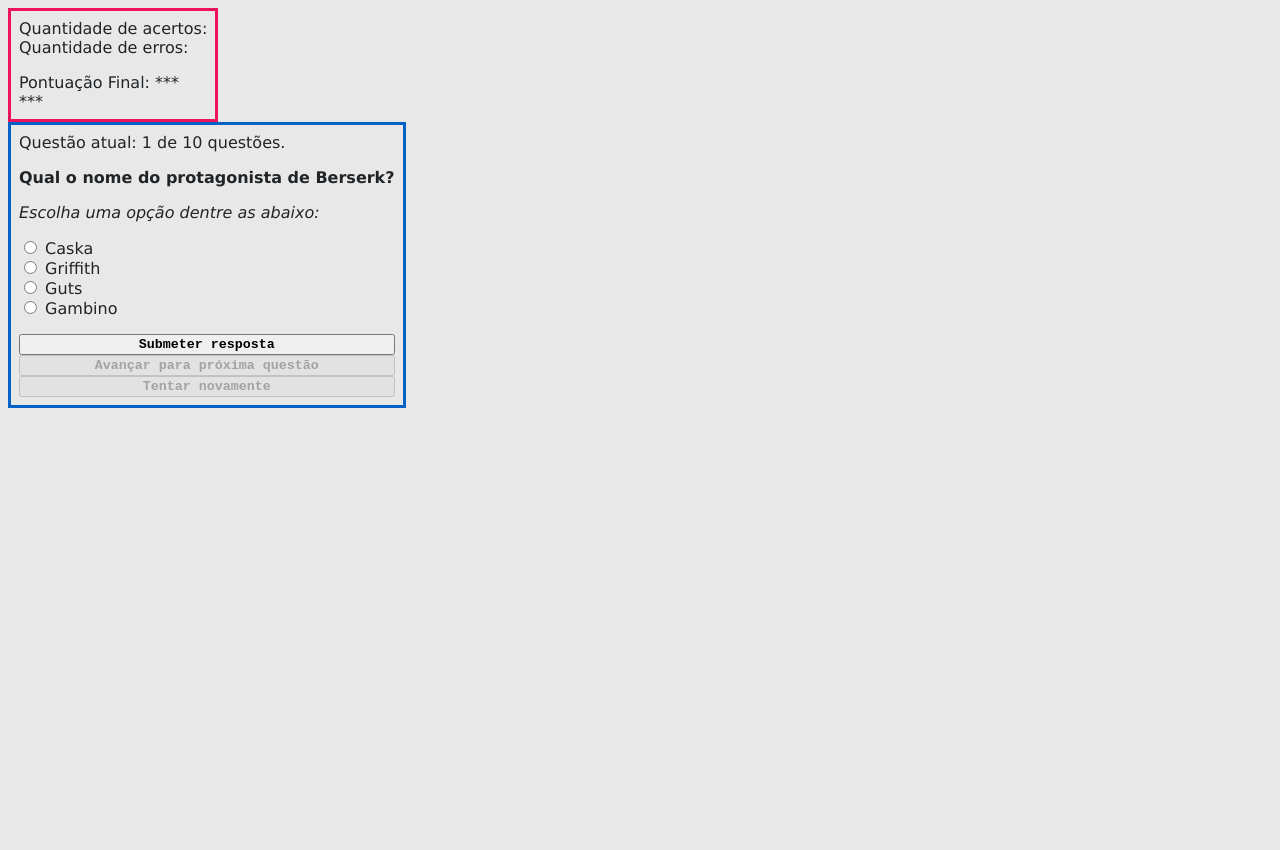
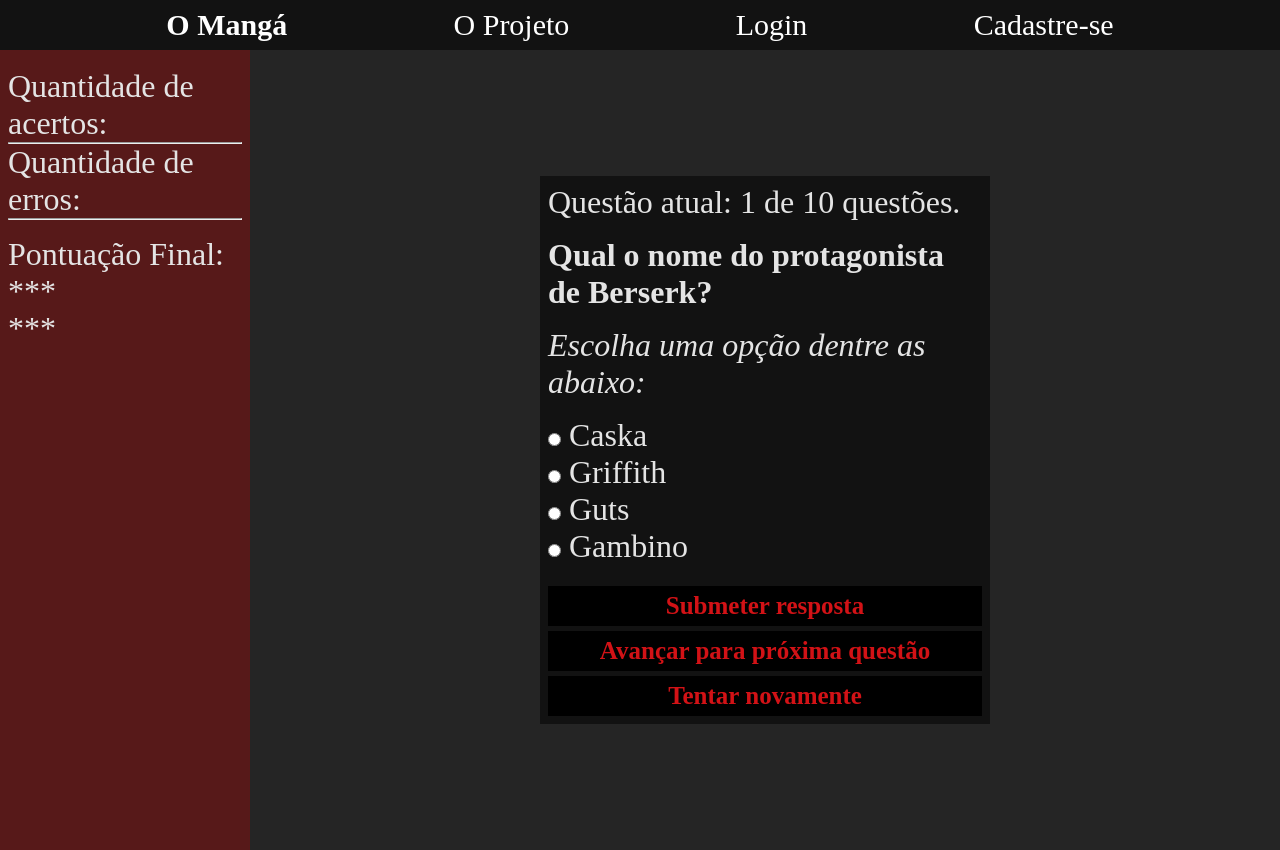
Before and after one commit to FabPuttini/Berserk, a website: page public/quiz.html in a window 1280 px wide. Both pictures are taken after a click on the button "INICIAR QUIZ". Before the commit the page ends 800 px from the top, so only its background shows below. Drawn offline with Linux system fonts and the light colour scheme; a web font is replaced by a local one.

Commit message:
CSS do quiz iniciado + ajustes na navbar

```diff
--- a/public/quiz.html
+++ b/public/quiz.html
@@ -9,64 +9,25 @@
 </head>
 
 
-<body onload="onloadEsconder()">
-    <div id="pontuacaoEJogo">
-        <button id="btnIniciarQuiz" onclick="iniciarQuiz()">INICIAR QUIZ</button>
-
-        <div id="pontuacao" class="flex-colunar width-fit-content border-primary">
-            <div id="pontuacaoDuranteJogo" class="flex-colunar padding-8">
-                <span class="width-fit-content">Quantidade de acertos: <span id="spanCertas"></span></span>
-                <span class="width-fit-content">Quantidade de erros: <span id="spanErradas"></span></span>
-            </div>
-            <div id="pontuacaoFinalJogo" class="flex-colunar padding-8">
-                <span id="pontuacaoFinal" class="width-fit-content">Pontuação Final:
-                    <span id="spanPontuacaoFinal">***</span>
-                </span>
-                <span id="msgFinal" class="width-fit-content">***</span>
+<body>
+    <header id="header">
+        <div class="container">
+            <div class="navbar">
+                <nav>
+                    <ul>
+                        <li><a href="index.html" style="font-weight: 550;">O Mangá</a></li>
+                        <li><a href="projeto.html">O Projeto</a></li>
+                        <li><a href="login.html">Login</a></li>
+                        <li><a href="cadastro.html">Cadastre-se</a></li>
+                    </ul>
+                </nav>
             </div>
         </div>
+    </header>
 
-        <div id="jogo" class="width-fit-content flex-colunar border-secondary">
-
-            <div id="infoQuestao" class="padding-8">
-                <span>Questão atual: <span id="spanNumeroDaQuestaoAtual"></span> de <span id="qtdQuestoes"></span>
-                    questões.</span>
-            </div>
-
-            <div id="perguntaDaQuestaoAtual" class="padding-8">
-                <span id="spanQuestaoExibida" class="text-bold"></span>
-            </div>
-
-            <div id="infoAlternativas" class="padding-8">
-                <span><em>Escolha uma opção dentre as abaixo:</em></span>
-            </div>
-
-            <div id="opcoes" class="flex-colunar padding-8">
-                <span>
-                    <input type="radio" id="primeiraOpcao" name="option" class="radio" value="alternativaA" />
-                    <label for="primeiraOpcao" class="option" id="labelOpcaoUm"></label>
-                </span>
-                <span>
-                    <input type="radio" id="segundaOpcao" name="option" class="radio" value="alternativaB" />
-                    <label for="segundaOpcao" class="option" id="labelOpcaoDois"></label>
-                </span>
-                <span>
-                    <input type="radio" id="terceiraOpcao" name="option" class="radio" value="alternativaC" />
-                    <label for="terceiraOpcao" class="option" id="labelOpcaoTres"></label>
-                </span>
-                <span>
-                    <input type="radio" id="quartaOpcao" name="option" class="radio" value="alternativaD" />
-                    <label for="quartaOpcao" class="option" id="labelOpcaoQuatro"></label>
-                </span>
-            </div>
-
-            <div id="botoes" class="flex-colunar padding-8">
-                <button onclick="submeter()" id="btnSubmeter">Submeter resposta</button>
-                <button onclick="avancar()" id="btnProx" disabled>Avançar para próxima questão</button>
-                <!-- <button onclick="finalizar()" id="btnConcluir" disabled>Finalizar Quiz</button> -->
-                <button onclick="tentarNovamente()" id="btnTentarNovamente" disabled>Tentar novamente</button>
-            </div>
-
+    <div id="pontuacaoEJogo">
+        <div class="botao_iniciar">
+            <button id="btnIniciarQuiz" onclick="iniciarQuiz()">INICIAR QUIZ</button>
         </div>
     </div>
 </body>
@@ -176,15 +137,67 @@
     let quantidadeDeQuestoes = listaDeQuestoes.length
     // let isUltima = numeroDaQuestaoAtual == quantidadeDeQuestoes-1 ? true : false
 
-    function onloadEsconder() {
-        document.getElementById('pontuacao').style.display = "none"
-        document.getElementById('jogo').style.display = "none"
-    }
 
     function iniciarQuiz() {
-        document.getElementById('pontuacao').style.display = "flex"
-        document.getElementById('jogo').style.display = "flex"
-        document.getElementById('btnIniciarQuiz').style.display = "none"
+
+        pontuacaoEJogo.innerHTML = `
+        <div id="pontuacao" class="flex-colunar width-fit-content-1 border-primary">
+            <div id="pontuacaoDuranteJogo" class="flex-colunar padding-8">
+                <span class="acertos">Quantidade de acertos: <br><span id="spanCertas"></span></span>
+                <hr>
+                <span class="erros">Quantidade de erros: <br><span id="spanErradas"></span></span>
+                <hr>
+            </div>
+            <div id="pontuacaoFinalJogo" class="flex-colunar padding-8">
+                <span id="pontuacaoFinal" class="width-fit-content">Pontuação Final:
+                    <span id="spanPontuacaoFinal">***</span>
+                </span>
+                <span id="msgFinal" class="width-fit-content">***</span>
+            </div>
+        </div>
+
+        <div id="jogo" class="width-fit-content-2 flex-colunar border-secondary">
+
+            <div id="infoQuestao" class="padding-8">
+                <span>Questão atual: <span id="spanNumeroDaQuestaoAtual"></span> de <span id="qtdQuestoes"></span>
+                    questões.</span>
+            </div>
+
+            <div id="perguntaDaQuestaoAtual" class="padding-8">
+                <span id="spanQuestaoExibida" class="text-bold"></span>
+            </div>
+
+            <div id="infoAlternativas" class="padding-8">
+                <span><em>Escolha uma opção dentre as abaixo:</em></span>
+            </div>
+
+            <div id="opcoes" class="flex-colunar padding-8">
+                <span>
+                    <input type="radio" id="primeiraOpcao" name="option" class="radio" value="alternativaA" />
+                    <label for="primeiraOpcao" class="option" id="labelOpcaoUm"></label>
+                </span>
+                <span>
+                    <input type="radio" id="segundaOpcao" name="option" class="radio" value="alternativaB" />
+                    <label for="segundaOpcao" class="option" id="labelOpcaoDois"></label>
+                </span>
+                <span>
+                    <input type="radio" id="terceiraOpcao" name="option" class="radio" value="alternativaC" />
+                    <label for="terceiraOpcao" class="option" id="labelOpcaoTres"></label>
+                </span>
+                <span>
+                    <input type="radio" id="quartaOpcao" name="option" class="radio" value="alternativaD" />
+                    <label for="quartaOpcao" class="option" id="labelOpcaoQuatro"></label>
+                </span>
+            </div>
+
+            <div id="botoes" class="flex-colunar padding-8">
+                <button onclick="submeter()" id="btnSubmeter">Submeter resposta</button>
+                <button onclick="avancar()" id="btnProx" disabled>Avançar para próxima questão</button>
+                <!-- <button onclick="finalizar()" id="btnConcluir" disabled>Finalizar Quiz</button> -->
+                <button onclick="tentarNovamente()" id="btnTentarNovamente" disabled>Tentar novamente</button>
+            </div>
+
+        </div>`
 
         document.getElementById('qtdQuestoes').innerHTML = quantidadeDeQuestoes
 
--- a/public/style/cadastro.css
+++ b/public/style/cadastro.css
@@ -23,8 +23,8 @@
     display: flex;
     justify-content: space-evenly;
     align-items: center;
-    margin-left: 350px;
-    margin-right: 350px;
+    margin-left: auto;
+    margin-right: auto;
 }
 
 .navbar a{
@@ -162,4 +162,9 @@
     color: #D21216;
     background-color: #0F0F0F;
     cursor: pointer;
+    border: none;
 }
+
+.campo-3 button:hover{
+    background-color: #181818;
+}
--- a/public/style/projeto.css
+++ b/public/style/projeto.css
@@ -23,8 +23,8 @@
     display: flex;
     justify-content: space-evenly;
     align-items: center;
-    margin-left: 350px;
-    margin-right: 350px;
+    margin-left: auto;
+    margin-right: auto;
 }
 
 .navbar a{
--- a/public/style/quiz.css
+++ b/public/style/quiz.css
@@ -1,5 +1,4 @@
-/* Não usar pure white or pure black: https://uxplanet.org/basicdesign-never-use-pure-black-in-typography-36138a3327a6 */
-/* The 4-point grid system: https://medium.com/@sainzkike/controlling-spacing-in-design-systems-multiple-spacing-9bf1afec87f */
+@import url('https://fonts.googleapis.com/css2?family=Karantina:wght@300;400;700&family=Tiny5&display=swap');
 
 :root {
     --primary-brand-color: #ED145B;
@@ -18,15 +17,108 @@
     --new-white: #E8E8E8;
 }
 
+* {
+    padding: 0;
+    margin: 0;
+}
+
 body {
     color: var(--new-black);
-    background-color: var(--new-white);
-    font-family: Verdana, Geneva, Tahoma, sans-serif;
+    background-color: #252525;
+    font-family: "Karantina"
 }
 
+.container {
+    max-width: 100%;
+    height: 50px;
+    background-color: rgba(0, 0, 0, 0.5);
+}
+
+
+ul {
+    display: flex;
+    justify-content: space-evenly;
+    align-items: center;
+    margin-left: auto;
+    margin-right: auto;
+}
+
+.navbar a{
+    font-size: 30px;
+    justify-content: center;
+}
+
+.navbar a:hover{
+    color: #D21216;
+}
+
+header{
+    width: 100%;
+    top: 0;
+    left: 0;
+}
+
+header i {
+    font-size: 30px;
+    color: rgb(228, 228, 228);
+}
+
+header ul {
+    list-style-type: none;
+}
+
+header ul li{
+    display: inline-block;
+    margin-top: 8px;
+}
+
+header ul li a{
+    color: white;
+    text-decoration: none;
+}
+
+#pontuacaoEJogo{
+    display: flex;
+    flex-direction: row;
+}
+
+.botao_iniciar{
+    display: flex;
+    margin: auto;
+    margin-top: 15%;
+
+}
+#btnIniciarQuiz {
+    display: flex;
+    justify-content: center;
+    align-items: center;
+    height: 100px;
+    width: 200px;
+    font-size: 32px;
+}
 button {
-    font-family: monospace;
+    font-family: "Karantina";
     font-weight: bold;
+    color: #D21216;
+    background-color: #504e4e;
+    cursor: pointer;
+}
+
+button:hover{
+    background-color: #303030;
+    font-family: "Karantina";
+}
+
+#botoes button{
+    height: 40px;
+    font-size: 25px;
+    background-color: #000000;
+    border: none;
+    margin-top: 5px;
+}
+
+.acertos {
+    margin-top: 10px;
 }
 
 .flex-colunar {
@@ -34,20 +126,30 @@
     flex-direction: column;
 }
 
-.width-fit-content {
-    width: fit-content;
+.width-fit-content-1 {
+    width: 250px;
+    flex-direction: column;
+}
+.width-fit-content-2 {
+    width: 450px;
+    flex-direction: column;
 }
 
 .border-primary {
-    border: 3px solid var(--primary-brand-color);
+    height: 100vh;
+    background-color: #571919;
 }
 
 .border-secondary {
-    border: 3px solid var(--secondary-brand-color);
+    background-color: rgba(0, 0, 0, 0.5);
+    display: flex;
+    margin: auto;
 }
 
 .padding-8 {
     padding: 8px;
+    color: rgb(228, 228, 228);
+    font-size: 32px;
 }
 
 .text-bold {
--- a/public/style/style.css
+++ b/public/style/style.css
@@ -23,8 +23,8 @@
     display: flex;
     justify-content: space-evenly;
     align-items: center;
-    margin-left: 350px;
-    margin-right: 350px;
+    margin-left: auto;
+    margin-right: auto;
 }
 
 .navbar a{
```
Also changed, not shown: public/login.html (+5 -5 lines).
